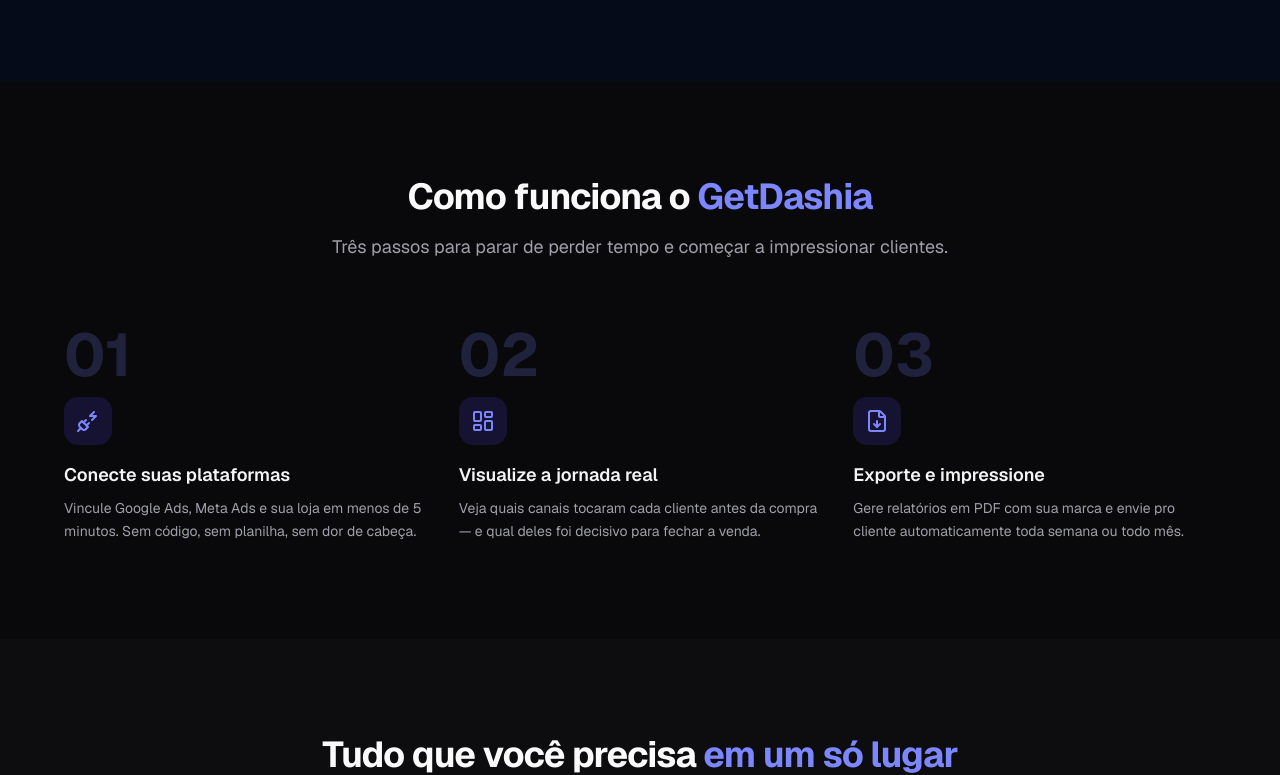
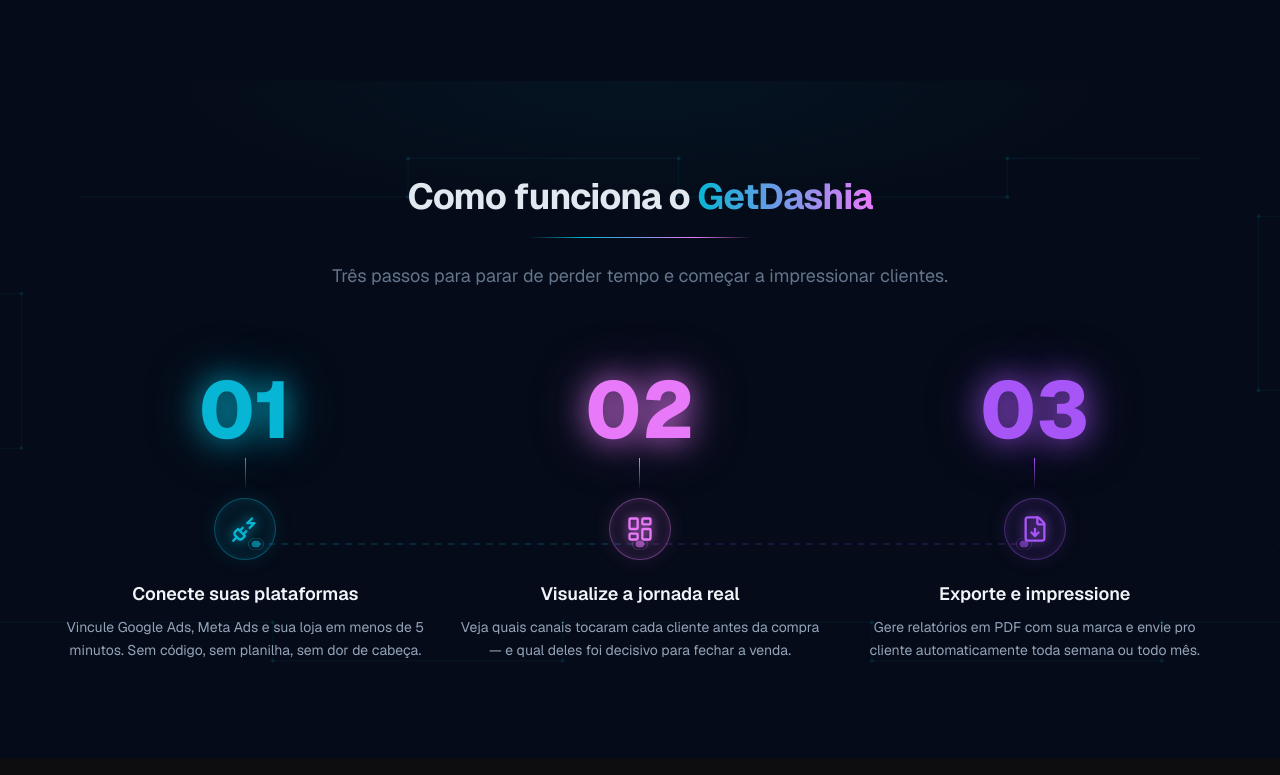
Before and after one commit to LuSan1986/projeto_getdashia, a Next.js app: page / in a window 1280 px wide. Shown: the part 1599-2374 px from the top of the page. Built offline with nearby package versions, Linux system fonts and the light colour scheme.

Commit message:
feat(como-funciona): redesign cyberpunk com números neon e linha conectora

```diff
--- a/src/components/landing/como-funciona.tsx
+++ b/src/components/landing/como-funciona.tsx
@@ -5,6 +5,13 @@
   Icone: LucideIcon;
   titulo: string;
   descricao: string;
+  cor: string;
+  glowFull: string;
+  glowMid: string;
+  glowSoft: string;
+  iconBg: string;
+  iconBorder: string;
+  lineBg: string;
 }
 
 const passos: Passo[] = [
@@ -14,6 +21,13 @@
     titulo: "Conecte suas plataformas",
     descricao:
       "Vincule Google Ads, Meta Ads e sua loja em menos de 5 minutos. Sem código, sem planilha, sem dor de cabeça.",
+    cor: "#06B6D4",
+    glowFull: "rgba(6,182,212,0.85)",
+    glowMid:  "rgba(6,182,212,0.40)",
+    glowSoft: "rgba(6,182,212,0.12)",
+    iconBg:   "rgba(6,182,212,0.08)",
+    iconBorder: "rgba(6,182,212,0.38)",
+    lineBg: "linear-gradient(to bottom, #06B6D4, transparent)",
   },
   {
     numero: 2,
@@ -21,6 +35,13 @@
     titulo: "Visualize a jornada real",
     descricao:
       "Veja quais canais tocaram cada cliente antes da compra — e qual deles foi decisivo para fechar a venda.",
+    cor: "#E879F9",
+    glowFull: "rgba(232,121,249,0.85)",
+    glowMid:  "rgba(232,121,249,0.40)",
+    glowSoft: "rgba(232,121,249,0.12)",
+    iconBg:   "rgba(232,121,249,0.08)",
+    iconBorder: "rgba(232,121,249,0.38)",
+    lineBg: "linear-gradient(to bottom, #E879F9, transparent)",
   },
   {
     numero: 3,
@@ -28,43 +49,226 @@
     titulo: "Exporte e impressione",
     descricao:
       "Gere relatórios em PDF com sua marca e envie pro cliente automaticamente toda semana ou todo mês.",
+    cor: "#A855F7",
+    glowFull: "rgba(168,85,247,0.85)",
+    glowMid:  "rgba(168,85,247,0.40)",
+    glowSoft: "rgba(168,85,247,0.12)",
+    iconBg:   "rgba(168,85,247,0.08)",
+    iconBorder: "rgba(168,85,247,0.38)",
+    lineBg: "linear-gradient(to bottom, #A855F7, transparent)",
   },
 ];
 
 export default function ComoFunciona() {
   return (
-    <section id="como-funciona" className="scroll-mt-16 bg-zinc-950 px-4 py-24">
-      <div className="mx-auto max-w-6xl">
-        <div className="mb-16 text-center">
-          <h2 className="text-3xl font-bold tracking-tight text-zinc-50 sm:text-4xl">
+    <section
+      id="como-funciona"
+      className="scroll-mt-16 relative px-4 py-24 overflow-hidden"
+      style={{ background: "#050B18" }}
+    >
+      <style>{`
+        .cf-icon-ring {
+          transition: box-shadow 0.3s ease, transform 0.3s ease;
+        }
+        .cf-passo:hover .cf-icon-ring {
+          transform: scale(1.08);
+        }
+      `}</style>
+
+      {/* ── Traços PCB de fundo conectando os passos ── */}
+      <div aria-hidden className="pointer-events-none absolute inset-0" style={{ zIndex: 0 }}>
+        <svg
+          width="100%" height="100%"
+          viewBox="0 0 1440 700"
+          preserveAspectRatio="xMidYMid slice"
+          xmlns="http://www.w3.org/2000/svg"
+        >
+          {/* Traço 1 — horizontal superior ligando os passos */}
+          <path d="M 140 120 H 480 V 80 H 760 V 120 H 1100 V 80 H 1300"
+                stroke="rgba(6,182,212,0.08)" strokeWidth="1" fill="none"/>
+          <circle cx="480"  cy="120" r="2" fill="rgba(6,182,212,0.15)"/>
+          <circle cx="480"  cy="80"  r="2" fill="rgba(6,182,212,0.15)"/>
+          <circle cx="760"  cy="80"  r="2" fill="rgba(6,182,212,0.15)"/>
+          <circle cx="760"  cy="120" r="2" fill="rgba(6,182,212,0.15)"/>
+          <circle cx="1100" cy="120" r="2" fill="rgba(6,182,212,0.15)"/>
+          <circle cx="1100" cy="80"  r="2" fill="rgba(6,182,212,0.15)"/>
+
+          {/* Traço 2 — horizontal inferior */}
+          <path d="M 0 560 H 340 V 600 H 640 V 560 H 960 V 600 H 1260 V 560 H 1440"
+                stroke="rgba(6,182,212,0.07)" strokeWidth="1" fill="none"/>
+          <circle cx="340"  cy="560" r="2" fill="rgba(6,182,212,0.13)"/>
+          <circle cx="340"  cy="600" r="2" fill="rgba(6,182,212,0.13)"/>
+          <circle cx="640"  cy="600" r="2" fill="rgba(6,182,212,0.13)"/>
+          <circle cx="640"  cy="560" r="2" fill="rgba(6,182,212,0.13)"/>
+          <circle cx="960"  cy="560" r="2" fill="rgba(6,182,212,0.13)"/>
+          <circle cx="960"  cy="600" r="2" fill="rgba(6,182,212,0.13)"/>
+          <circle cx="1260" cy="600" r="2" fill="rgba(6,182,212,0.13)"/>
+          <circle cx="1260" cy="560" r="2" fill="rgba(6,182,212,0.13)"/>
+
+          {/* Traço 3 — lateral esquerda */}
+          <path d="M 30 0 V 220 H 80 V 380 H 20 V 560"
+                stroke="rgba(6,182,212,0.07)" strokeWidth="1" fill="none"/>
+          <circle cx="80" cy="220" r="2" fill="rgba(6,182,212,0.12)"/>
+          <circle cx="80" cy="380" r="2" fill="rgba(6,182,212,0.12)"/>
+          <circle cx="20" cy="380" r="2" fill="rgba(6,182,212,0.12)"/>
+
+          {/* Traço 4 — lateral direita */}
+          <path d="M 1410 140 H 1360 V 320 H 1420 V 480 H 1380"
+                stroke="rgba(6,182,212,0.07)" strokeWidth="1" fill="none"/>
+          <circle cx="1360" cy="140" r="2" fill="rgba(6,182,212,0.12)"/>
+          <circle cx="1360" cy="320" r="2" fill="rgba(6,182,212,0.12)"/>
+          <circle cx="1420" cy="320" r="2" fill="rgba(6,182,212,0.12)"/>
+          <circle cx="1420" cy="480" r="2" fill="rgba(6,182,212,0.12)"/>
+        </svg>
+      </div>
+
+      {/* Glow topo suave */}
+      <div
+        aria-hidden
+        className="pointer-events-none absolute inset-0"
+        style={{
+          background:
+            "radial-gradient(ellipse 60% 30% at 50% 0%, rgba(6,182,212,0.05) 0%, transparent 70%)",
+          zIndex: 0,
+        }}
+      />
+
+      <div className="relative z-10 mx-auto max-w-6xl">
+        {/* ── Cabeçalho ── */}
+        <div className="mb-20 text-center">
+          <h2
+            className="text-3xl font-bold tracking-tight sm:text-4xl"
+            style={{ color: "#E2E8F0" }}
+          >
             Como funciona o{" "}
-            <span className="text-indigo-400">GetDashia</span>
+            <span
+              style={{
+                background: "linear-gradient(90deg, #06B6D4 0%, #E879F9 100%)",
+                WebkitBackgroundClip: "text",
+                WebkitTextFillColor: "transparent",
+                backgroundClip: "text",
+              }}
+            >
+              GetDashia
+            </span>
           </h2>
-          <p className="mt-4 text-lg text-zinc-400">
+
+          {/* Linha decorativa */}
+          <div
+            className="mx-auto mt-5 h-px w-56"
+            style={{
+              background:
+                "linear-gradient(90deg, transparent 0%, #06B6D4 25%, #E879F9 75%, transparent 100%)",
+            }}
+          />
+
+          <p className="mt-6 text-lg" style={{ color: "#64748B" }}>
             Três passos para parar de perder tempo e começar a impressionar
             clientes.
           </p>
         </div>
 
-        <div className="grid gap-12 md:grid-cols-3 md:gap-8">
-          {passos.map(({ numero, Icone, titulo, descricao }) => (
+        {/* ── Grid de passos ── */}
+        <div className="relative grid gap-16 md:grid-cols-3 md:gap-8">
+
+          {/* ── Linha conectora tracejada (desktop) ── */}
+          <div
+            aria-hidden
+            className="pointer-events-none absolute left-0 right-0 hidden md:block"
+            style={{ top: "10.5rem", zIndex: 0 }}
+          >
+            <svg
+              width="100%" height="12"
+              viewBox="0 0 900 12"
+              preserveAspectRatio="none"
+              xmlns="http://www.w3.org/2000/svg"
+            >
+              {/* Segmento passo 1 → passo 2 */}
+              <line
+                x1="150" y1="6" x2="450" y2="6"
+                stroke="rgba(6,182,212,0.35)"
+                strokeWidth="1"
+                strokeDasharray="5 5"
+              />
+              {/* Segmento passo 2 → passo 3 */}
+              <line
+                x1="450" y1="6" x2="750" y2="6"
+                stroke="rgba(168,85,247,0.30)"
+                strokeWidth="1"
+                strokeDasharray="5 5"
+              />
+              {/* Dots nos pontos de conexão */}
+              <circle cx="150" cy="6" r="3.5" fill="rgba(6,182,212,0.60)"/>
+              <circle cx="450" cy="6" r="3.5" fill="rgba(232,121,249,0.55)"/>
+              <circle cx="750" cy="6" r="3.5" fill="rgba(168,85,247,0.55)"/>
+              {/* Halos nos dots */}
+              <circle cx="150" cy="6" r="6" fill="none" stroke="rgba(6,182,212,0.25)" strokeWidth="1"/>
+              <circle cx="450" cy="6" r="6" fill="none" stroke="rgba(232,121,249,0.20)" strokeWidth="1"/>
+              <circle cx="750" cy="6" r="6" fill="none" stroke="rgba(168,85,247,0.20)" strokeWidth="1"/>
+            </svg>
+          </div>
+
+          {/* ── Passos ── */}
+          {passos.map(({ numero, Icone, titulo, descricao, cor, glowFull, glowMid, glowSoft, iconBg, iconBorder, lineBg }) => (
             <div
               key={numero}
-              className="flex flex-col items-center text-center md:items-start md:text-left"
+              className="cf-passo relative flex flex-col items-center text-center"
+              style={{ zIndex: 1 }}
             >
+              {/* Número grande */}
               <span
-                className="mb-3 select-none text-6xl font-bold leading-none text-indigo-400/20"
                 aria-hidden
+                className="select-none leading-none mb-0"
+                style={{
+                  fontSize: "5rem",
+                  fontWeight: 800,
+                  color: cor,
+                  textShadow: `0 0 30px ${glowFull}, 0 0 60px ${glowMid}`,
+                  lineHeight: 1,
+                }}
               >
                 {String(numero).padStart(2, "0")}
               </span>
-              <div className="mb-4 inline-flex rounded-xl bg-indigo-950/60 p-3 text-indigo-400">
-                <Icone className="size-6" />
+
+              {/* Linha vertical número → ícone */}
+              <div
+                className="my-3"
+                style={{
+                  width: "1px",
+                  height: "2rem",
+                  background: lineBg,
+                  margin: "0.5rem auto",
+                }}
+              />
+
+              {/* Círculo do ícone */}
+              <div
+                className="cf-icon-ring mb-5 inline-flex rounded-full p-4"
+                style={{
+                  background: iconBg,
+                  border: `1px solid ${iconBorder}`,
+                  boxShadow: `0 0 20px ${glowSoft}, inset 0 0 12px ${glowSoft}`,
+                }}
+              >
+                <Icone
+                  className="size-7"
+                  style={{
+                    color: cor,
+                    filter: `drop-shadow(0 0 6px ${glowFull})`,
+                  }}
+                />
               </div>
-              <h3 className="mb-2 text-lg font-semibold text-zinc-100">
+
+              {/* Texto */}
+              <h3
+                className="mb-2 text-lg font-semibold"
+                style={{ color: "#F1F5F9" }}
+              >
                 {titulo}
               </h3>
-              <p className="text-sm leading-relaxed text-zinc-400">{descricao}</p>
+              <p className="text-sm leading-relaxed" style={{ color: "#94A3B8" }}>
+                {descricao}
+              </p>
             </div>
           ))}
         </div>
```
